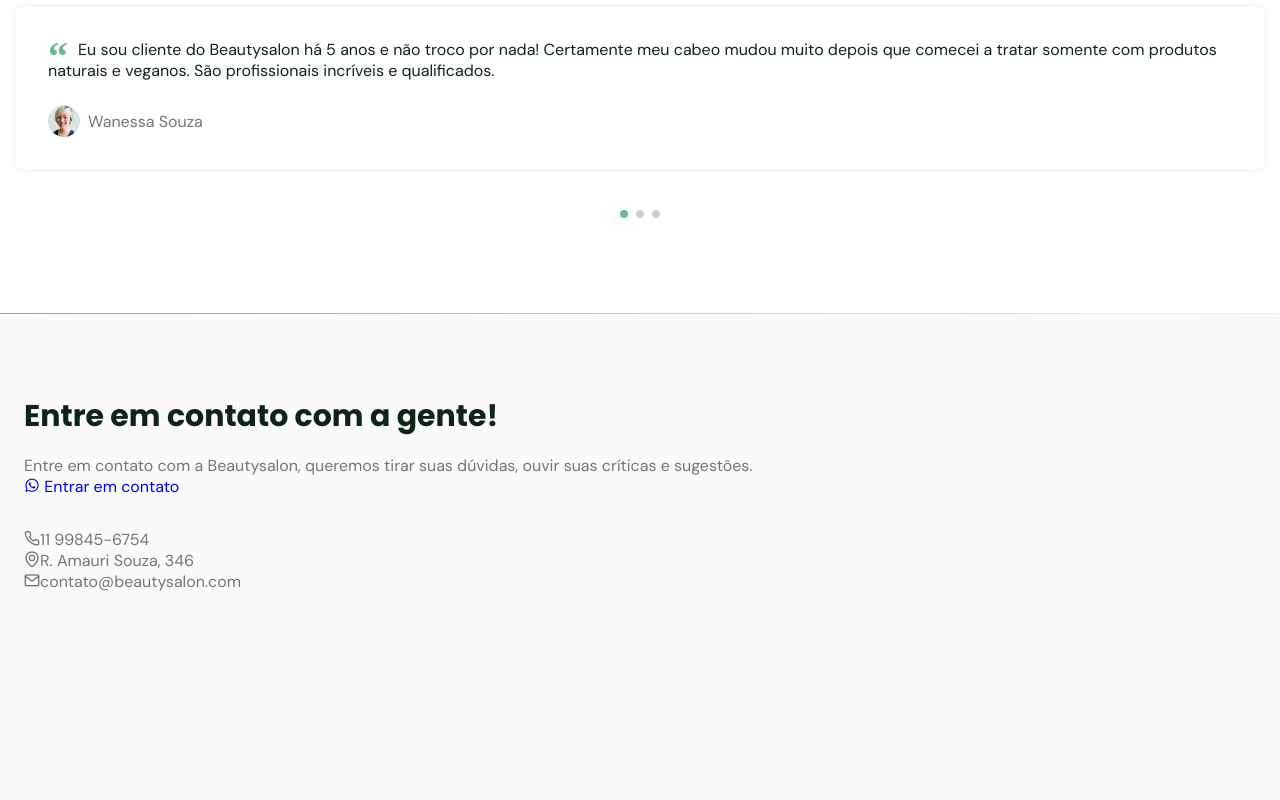
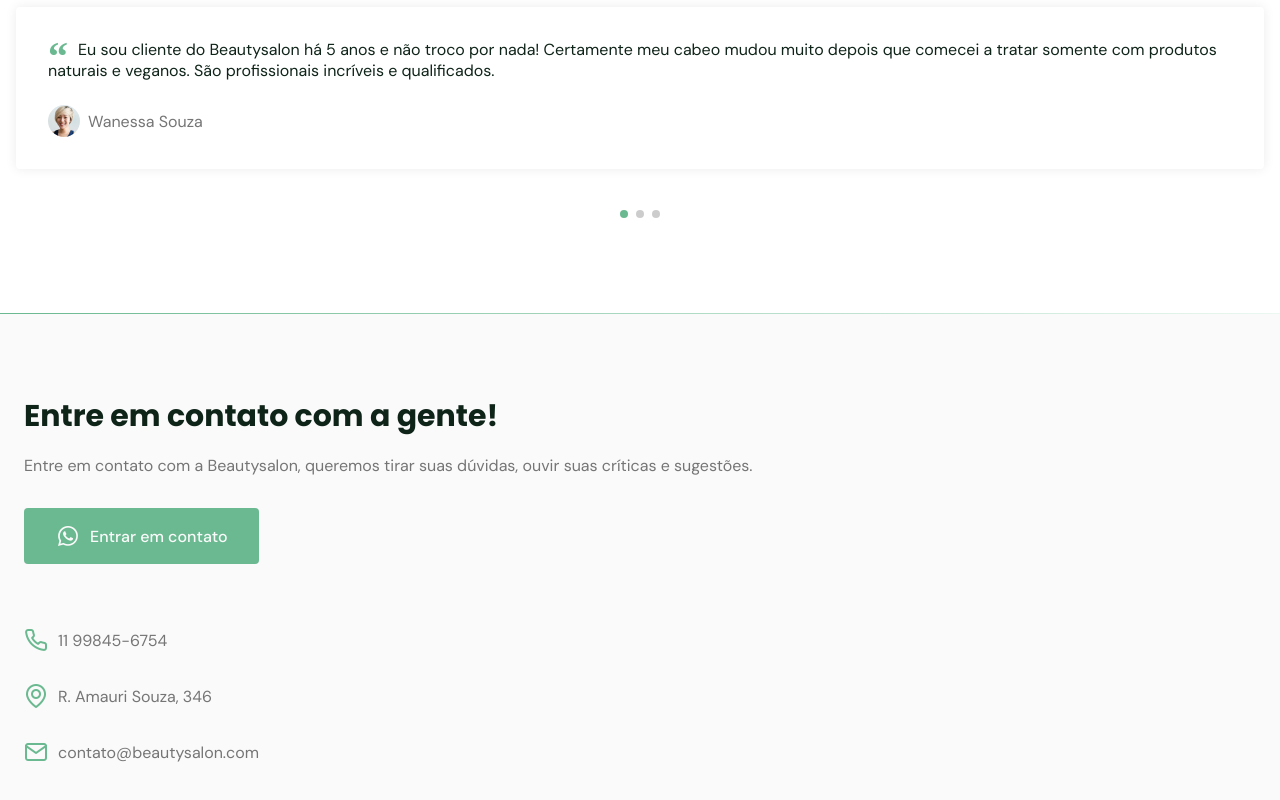
Before and after one commit to paulacynthia/originsix, a plain HTML site: page index.html in a window 1280 px wide. Shown: the part 4280-5080 px from the top of the page. Before the commit the page ends 4952 px from the top, so only its background shows below. Drawn offline with nearby package versions, Linux system fonts and the light colour scheme; files whose address does not match are found by name.

Commit message:
Styling the Contact Section and ScrollReveal

```diff
--- a/index.html
+++ b/index.html
@@ -65,7 +65,12 @@
               Um salão exclusivo em São Paulo, especializado em tratamentos
               naturais.
             </p>
-            <a class="button" href="#">Agendar um horário</a>
+            <a
+              class="button"
+              href="https://api.whatsapp.com/send?phone=+5511998456754&text=Olá! Gostaria de agendar um horário!"
+              target="_blank"
+              >Agendar um horário</a
+            >
           </div>
         </div>
       </section>
@@ -236,11 +241,16 @@
               Entre em contato com a Beautysalon, queremos tirar suas dúvidas,
               ouvir suas críticas e sugestões.
             </p>
-            <a href="#"><i class="icon-whatsapp"></i> Entrar em contato</a>
+            <a
+              href="https://api.whatsapp.com/send?phone=+5511998456754&text=Olá! Gostaria de entrar em contato!"
+              class="button"
+              target="_blank"
+              ><i class="icon-whatsapp"></i> Entrar em contato</a
+            >
           </div>
 
           <div class="links">
-            <ul>
+            <ul class="grid">
               <li><i class="icon-phone"></i>11 99845-6754</li>
               <li><i class="icon-map-pin"></i>R. Amauri Souza, 346</li>
               <li><i class="icon-mail"></i>contato@beautysalon.com</li>
@@ -253,6 +263,9 @@
     <!--Swiper-->
     <script src="https://unpkg.com/swiper/swiper-bundle.min.js"></script>
 
+    <!--Scrollreveal-->
+    <script src="https://unpkg.com/scrollreveal"></script>
+
     <!--Main.js-->
     <script src="main.js"></script>
   </body>
--- a/main.js
+++ b/main.js
@@ -41,3 +41,22 @@ const swiper = new Swiper('.swiper-container', {
   mousewheel: true,
   keyboard: true
 })
+
+/* ScroolReveal: Mostrar elementos quando der scroll na página */
+const scrollReveal = ScrollReveal({
+  origin: 'top',
+  distance: '30px',
+  duration: 700,
+  reset: true /*Ficará fazendo a animação sempre */
+})
+
+scrollReveal.reveal(
+  `
+  #home .image, #home .text,
+  #about .image, #about .text,
+  #services header, #services .card,
+  #testimonials header, #testimonials .testimonials
+  #contact .text, #contact .links
+  `,
+  { interval: 100 }
+)
--- a/style.css
+++ b/style.css
@@ -420,3 +420,31 @@ nav.show div.icon-close {
 .swiper-pagination-bullet-active {
   background: var(--base-color);
 }
+
+/*===Contact===*/
+#contact .grid {
+  gap: 4rem;
+}
+
+#contact .text p {
+  margin-bottom: 2rem;
+}
+
+#contact .button i,
+#contact ul li i {
+  font-size: 1.5rem;
+  margin-right: 0.625rem;
+}
+
+#contact ul.grid {
+  gap: 2rem;
+}
+
+#contact ul li {
+  display: flex;
+  align-items: center;
+}
+
+#contact ul li i {
+  color: var(--base-color);
+}
```
